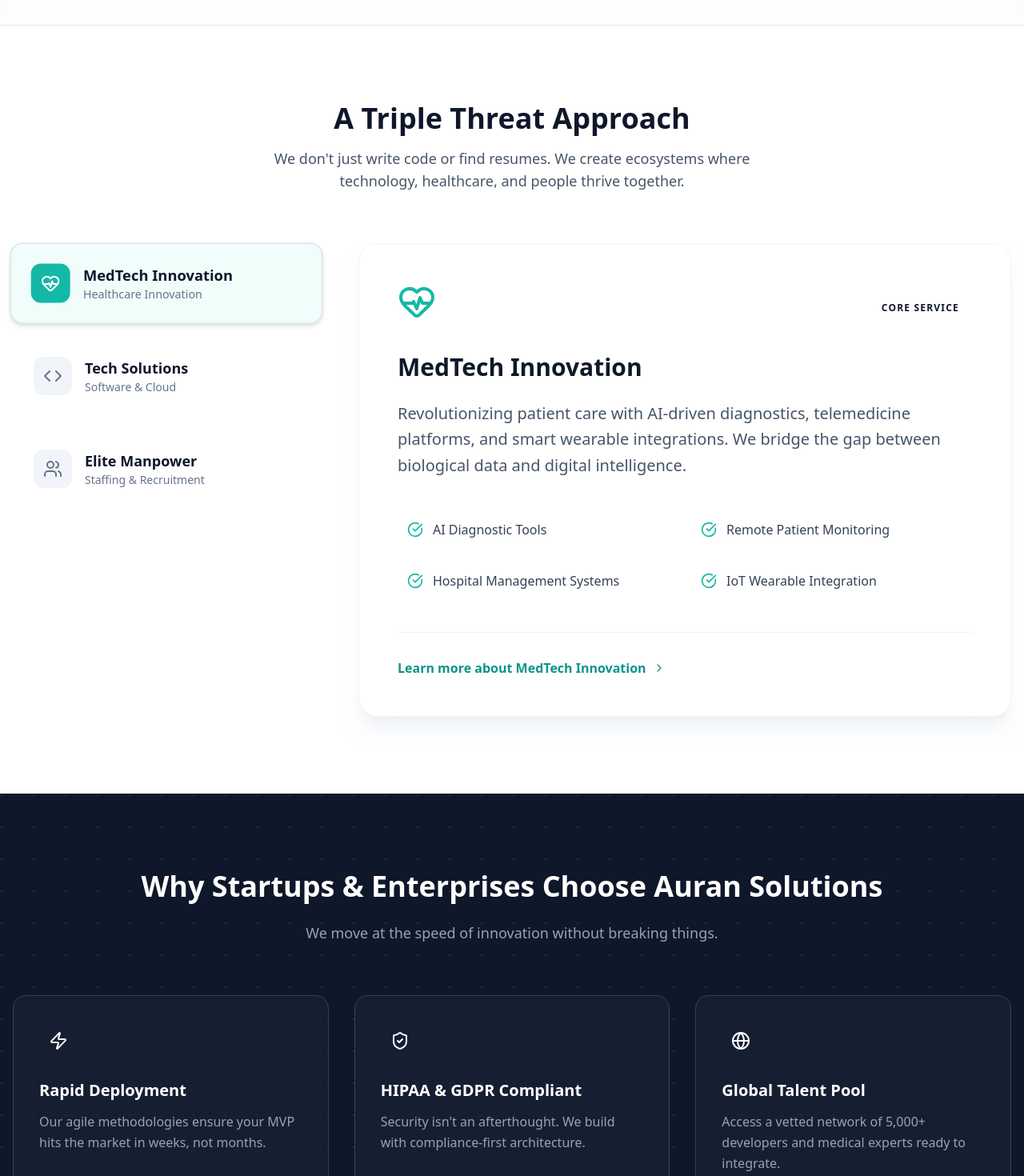
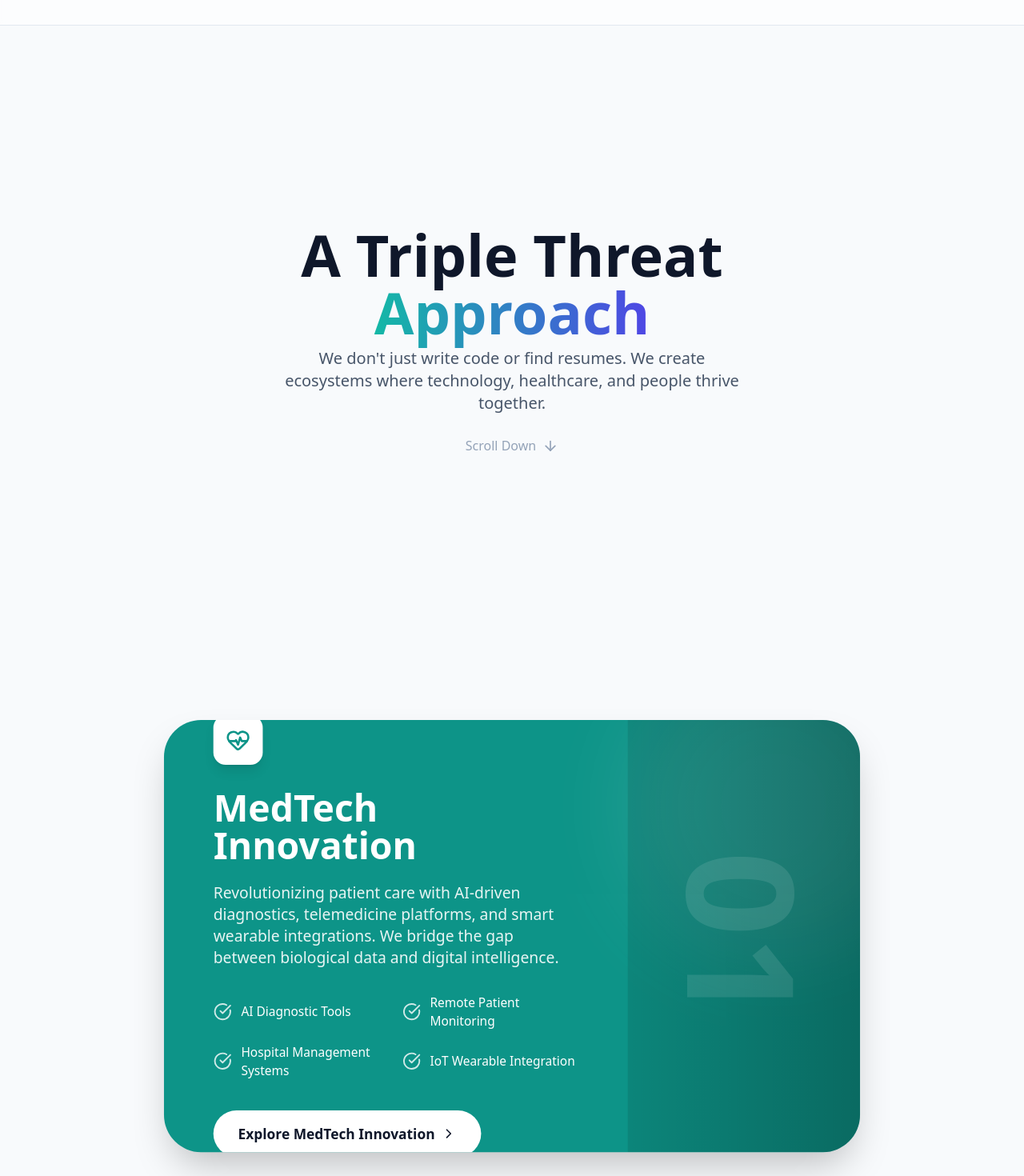
Before and after one commit to lord-vinayak/auran-landing, a React (Vite) app: page / in a window 1280 px wide. Shown: the part 880-2350 px from the top of the page at 80% size. Built offline with nearby package versions, Linux system fonts and the light colour scheme.

Commit message:
add scrolling-stack component

```diff
--- a/package.json
+++ b/package.json
@@ -13,8 +13,10 @@
     "class-variance-authority": "^0.7.1",
     "clsx": "^2.1.1",
     "framer-motion": "^12.34.0",
+    "gsap": "^3.14.2",
     "lenis": "^1.3.17",
     "lucide-react": "^0.562.0",
+    "motion": "^12.34.0",
     "react": "^19.2.0",
     "react-dom": "^19.2.0",
     "tailwind-merge": "^3.4.0",
--- a/src/components/sections/Services.jsx
+++ b/src/components/sections/Services.jsx
@@ -1,111 +1,125 @@
-import React, { useState } from 'react';
-import { motion, AnimatePresence } from 'framer-motion';
-import { ChevronRight, CheckCircle } from 'lucide-react';
-import { SERVICES_DATA } from '../../constants';
+import React, { useRef } from "react";
+import { cn } from "../../lib/utils";
+import { SERVICES_DATA } from "../../constants";
+import StackingCards, { StackingCardItem } from "../ui/stacking-cards";
+import { CheckCircle, ChevronRight, ArrowRight } from "lucide-react";
+
+// Map your theme colors to bold Tailwind classes for the card backgrounds
+const colorStyles = {
+  teal: "bg-teal-600 text-white",
+  indigo: "bg-indigo-600 text-white",
+  rose: "bg-rose-600 text-white",
+  default: "bg-slate-800 text-white",
+};
+
+const iconStyles = {
+  teal: "text-teal-600 bg-white",
+  indigo: "text-indigo-600 bg-white",
+  rose: "text-rose-600 bg-white",
+  default: "text-slate-900 bg-white",
+};
 
 const Services = () => {
-  const [activeTab, setActiveTab] = useState("medtech");
-  const activeService = SERVICES_DATA[activeTab];
+  const containerRef = useRef(null);
+  const servicesArray = Object.values(SERVICES_DATA);
 
   return (
-    <section id="services" className="py-24 bg-white relative">
-      <div className="max-w-7xl mx-auto px-4">
-        <div className="text-center mb-16">
-          <h2 className="text-3xl md:text-4xl font-bold mb-4 text-slate-900">
-            A Triple Threat Approach
-          </h2>
-          <p className="text-slate-600 max-w-2xl mx-auto text-lg">
-            We don't just write code or find resumes. We create ecosystems where technology, healthcare, and people thrive together.
-          </p>
+    <div id="services" className="relative w-full bg-slate-50">
+      <StackingCards totalCards={servicesArray.length} className="relative">
+        {/* --- Intro Section (Scrolls away) --- */}
+        <div className="h-screen w-full flex flex-col justify-center items-center text-center px-4">
+          <div className="max-w-3xl mx-auto space-y-2">
+            <h2 className="text-4xl md:text-7xl font-bold text-slate-900 leading-tight">
+              A Triple Threat <br />
+              <span className="text-transparent bg-clip-text bg-gradient-to-r from-teal-500 to-indigo-600">
+                Approach
+              </span>
+            </h2>
+            <p className="text-xl text-slate-600 max-w-xl mx-auto">
+              We don't just write code or find resumes. We create ecosystems
+              where technology, healthcare, and people thrive together.
+            </p>
+            <div className="pt-8 flex justify-center items-center text-slate-400 font-medium animate-bounce">
+              Scroll Down <ArrowRight className="ml-2 w-5 h-5 rotate-90" />
+            </div>
+          </div>
         </div>
 
-        <div className="grid lg:grid-cols-12 gap-8 lg:gap-12 items-start">
-          {/* Tab Navigation - Left Side */}
-          <div className="lg:col-span-4 space-y-4">
-            {Object.entries(SERVICES_DATA).map(([key, service]) => {
-              const Icon = service.icon;
-              const isActive = activeTab === key;
+        {/* --- Stacking Cards Loop --- */}
+        {servicesArray.map((service, index) => {
+          const cardColorClass =
+            colorStyles[service.color] || colorStyles.default;
+          const iconColorClass =
+            iconStyles[service.color] || iconStyles.default;
+          const Icon = service.icon;
 
-              return (
-                <button
-                  key={key}
-                  onClick={() => setActiveTab(key)}
-                  className={`w-full text-left active:scale-95 p-6 rounded-2xl transition-all duration-300 border-2 ${
-                    isActive
-                      ? `bg-${service.color}-50 border-${service.color}-500 shadow-md transform scale-[1.02]`
-                      : "bg-white border-transparent hover:bg-slate-50 hover:border-slate-200"
-                  }`}
-                >
-                  <div className="flex items-center space-x-4">
-                    <div className={`p-3 rounded-xl transition-colors ${
-                      isActive ? `bg-${service.color}-500 text-white` : "bg-slate-100 text-slate-500"
-                    }`}>
-                      <Icon className="w-6 h-6" />
+          return (
+            <StackingCardItem
+              key={index}
+              index={index}
+              className="h-screen flex items-center justify-center p-4 md:p-8">
+              <div
+                className={cn(
+                  cardColorClass,
+                  "w-full max-w-6xl h-[85vh] md:h-[70vh] rounded-[3rem] shadow-2xl flex flex-col md:flex-row overflow-hidden relative",
+                )}>
+                {/* Decorative Background Circle */}
+                <div className="absolute -right-20 -top-20 w-96 h-96 bg-white opacity-10 rounded-full blur-3xl pointer-events-none"></div>
+
+                {/* Left Content: Text */}
+                <div className="flex-1 p-8 md:p-16 flex flex-col justify-center relative z-10">
+                  <div className="mb-8">
+                    <div
+                      className={cn(
+                        "w-16 h-16 rounded-2xl flex items-center justify-center shadow-lg mb-8",
+                        iconColorClass,
+                      )}>
+                      <Icon className="w-8 h-8" />
                     </div>
-                    <div>
-                      <h3 className={`font-bold text-lg ${isActive ? `text-${service.color}-900` : "text-slate-900"}`}>
-                        {service.title}
-                      </h3>
-                      <p className="text-sm text-slate-500">
-                        {key === 'medtech' && "Healthcare Innovation"}
-                        {key === 'tech' && "Software & Cloud"}
-                        {key === 'manpower' && "Staffing & Recruitment"}
-                      </p>
-                    </div>
-                  </div>
-                </button>
-              );
-            })}
-          </div>
-
-          {/* Content Area - Right Side */}
-          <div className="lg:col-span-8">
-            <div className="bg-white rounded-3xl p-8 md:p-12 border border-slate-100 shadow-xl shadow-slate-200/50 h-full relative overflow-hidden">
-              <AnimatePresence mode="wait">
-                <motion.div
-                  key={activeTab}
-                  initial={{ opacity: 0, x: 20 }}
-                  animate={{ opacity: 1, x: 0 }}
-                  exit={{ opacity: 0, x: -20 }}
-                  transition={{ duration: 0.3 }}
-                  className="relative z-10"
-                >
-                  <div className="flex items-center justify-between mb-6">
-                    <activeService.icon className={`w-12 h-12 text-${activeService.color}-500 mb-4`} />
-                    <div className={`hidden md:block px-4 py-1 rounded-full text-xs font-bold uppercase tracking-widest bg-${activeService.color}-100 text-${activeService.color}-700`}>
-                      Core Service
-                    </div>
+                    <h3 className="text-3xl md:text-5xl font-bold mb-6">
+                      {service.title}
+                    </h3>
+                    <p className="text-lg md:text-xl opacity-90 leading-relaxed max-w-lg">
+                      {service.description}
+                    </p>
                   </div>
 
-                  <h3 className="text-3xl font-bold text-slate-900 mb-6">
-                    {activeService.title}
-                  </h3>
-                  <p className="text-xl text-slate-600 mb-10 leading-relaxed">
-                    {activeService.description}
-                  </p>
-
-                  <div className="grid sm:grid-cols-2 gap-4">
-                    {activeService.features.map((feature, idx) => (
-                      <div key={idx} className="flex items-center space-x-3 p-3 rounded-lg hover:bg-slate-50 transition-colors">
-                        <CheckCircle className={`w-5 h-5 flex-shrink-0 text-${activeService.color}-500`} />
-                        <span className="font-medium text-slate-700">{feature}</span>
+                  {/* Features Grid */}
+                  <div className="grid grid-cols-1 sm:grid-cols-2 gap-4 mb-10">
+                    {service.features.map((feature, idx) => (
+                      <div key={idx} className="flex items-center space-x-3">
+                        <CheckCircle className="w-6 h-6 shrink-0 opacity-80" />
+                        <span className="font-medium">{feature}</span>
                       </div>
                     ))}
                   </div>
 
-                  <div className="mt-10 pt-8 border-t border-slate-100">
-                    <button className={`text-${activeService.color}-600 font-bold active:scale-95 flex items-center group hover:text-${activeService.color}-700`}>
-                      Learn more about {activeService.title}
-                      <ChevronRight className="ml-2 w-4 h-4 group-hover:translate-x-1 transition-transform" />
-                    </button>
-                  </div>
-                </motion.div>
-              </AnimatePresence>
-            </div>
-          </div>
+                  <button className="w-fit bg-white text-slate-900 px-8 py-4 rounded-full font-bold text-lg hover:scale-105 active:scale-95 transition-transform flex items-center group">
+                    Explore {service.title}
+                    <ChevronRight className="ml-2 w-5 h-5 group-hover:translate-x-1 transition-transform" />
+                  </button>
+                </div>
+
+                {/* Right Content: Visual/Image Placeholder */}
+                <div className="hidden md:flex w-1/3 h-full bg-black/10 items-center justify-center relative">
+                  <div className="absolute inset-0 bg-gradient-to-l from-black/20 to-transparent"></div>
+                  <h4 className="text-[12rem] font-black opacity-10 rotate-90 select-none">
+                    0{index + 1}
+                  </h4>
+                </div>
+              </div>
+            </StackingCardItem>
+          );
+        })}
+
+        {/* --- Outro / Spacer --- */}
+        <div className="h-[50vh] w-full flex items-center justify-center bg-slate-50">
+          <h2 className="text-4xl md:text-8xl font-black text-slate-200 uppercase tracking-tighter">
+            Build Future
+          </h2>
         </div>
-      </div>
-    </section>
+      </StackingCards>
+    </div>
   );
 };
 
--- /dev/null
+++ b/src/components/ui/stacking-cards.tsx
@@ -0,0 +1,105 @@
+// author: Khoa Phan <https://www.pldkhoa.dev>
+
+"use client"
+
+import {
+  createContext,
+  useContext,
+  useRef,
+  type HTMLAttributes,
+  type PropsWithChildren,
+} from "react"
+import {
+  motion,
+  useScroll,
+  useTransform,
+  type MotionValue,
+  type UseScrollOptions,
+} from "motion/react"
+
+import { cn } from "../../lib/utils"
+
+interface StackingCardsProps
+  extends PropsWithChildren,
+    HTMLAttributes<HTMLDivElement> {
+  scrollOptions?: UseScrollOptions
+  scaleMultiplier?: number
+  totalCards: number
+}
+
+interface StackingCardItemProps
+  extends HTMLAttributes<HTMLDivElement>,
+    PropsWithChildren {
+  index: number
+  topPosition?: string
+}
+
+export default function StackingCards({
+  children,
+  className,
+  scrollOptions,
+  scaleMultiplier,
+  totalCards,
+  ...props
+}: StackingCardsProps) {
+  const targetRef = useRef<HTMLDivElement>(null)
+  const { scrollYProgress } = useScroll({
+    offset: ["start start", "end end"],
+    ...scrollOptions,
+    target: targetRef,
+  })
+
+  return (
+    <StackingCardsContext.Provider
+      value={{ progress: scrollYProgress, scaleMultiplier, totalCards }}
+    >
+      <div className={cn(className)} ref={targetRef} {...props}>
+        {children}
+      </div>
+    </StackingCardsContext.Provider>
+  )
+}
+
+const StackingCardItem = ({
+  index,
+  topPosition,
+  className,
+  children,
+  ...props
+}: StackingCardItemProps) => {
+  const {
+    progress,
+    scaleMultiplier,
+    totalCards = 0,
+  } = useStackingCardsContext() // Get from Context
+  const scaleTo = 1 - (totalCards - index) * (scaleMultiplier ?? 0.03)
+  const rangeScale = [index * (1 / totalCards), 1]
+  const scale = useTransform(progress, rangeScale, [1, scaleTo])
+  const top = topPosition ?? `${5 + index * 3}%`
+
+  return (
+    <div className={cn("h-full sticky top-0", className)} {...props}>
+      <motion.div
+        className={"origin-top relative h-full"}
+        style={{ top, scale }}
+      >
+        {children}
+      </motion.div>
+    </div>
+  )
+}
+
+const StackingCardsContext = createContext<{
+  progress: MotionValue<number>
+  scaleMultiplier?: number
+  totalCards?: number
+} | null>(null)
+
+export const useStackingCardsContext = () => {
+  const context = useContext(StackingCardsContext)
+  if (!context)
+    throw new Error("StackingCardItem must be used within StackingCards")
+  return context
+}
+
+export { StackingCardItem }
```
Also changed, not shown: src/App.jsx (+21 -1 lines), src/components/ui/ScrollStack.jsx (renamed from src/components/ScrollStack.jsx), 1 other file (tests, documents, lock files or other folders).
